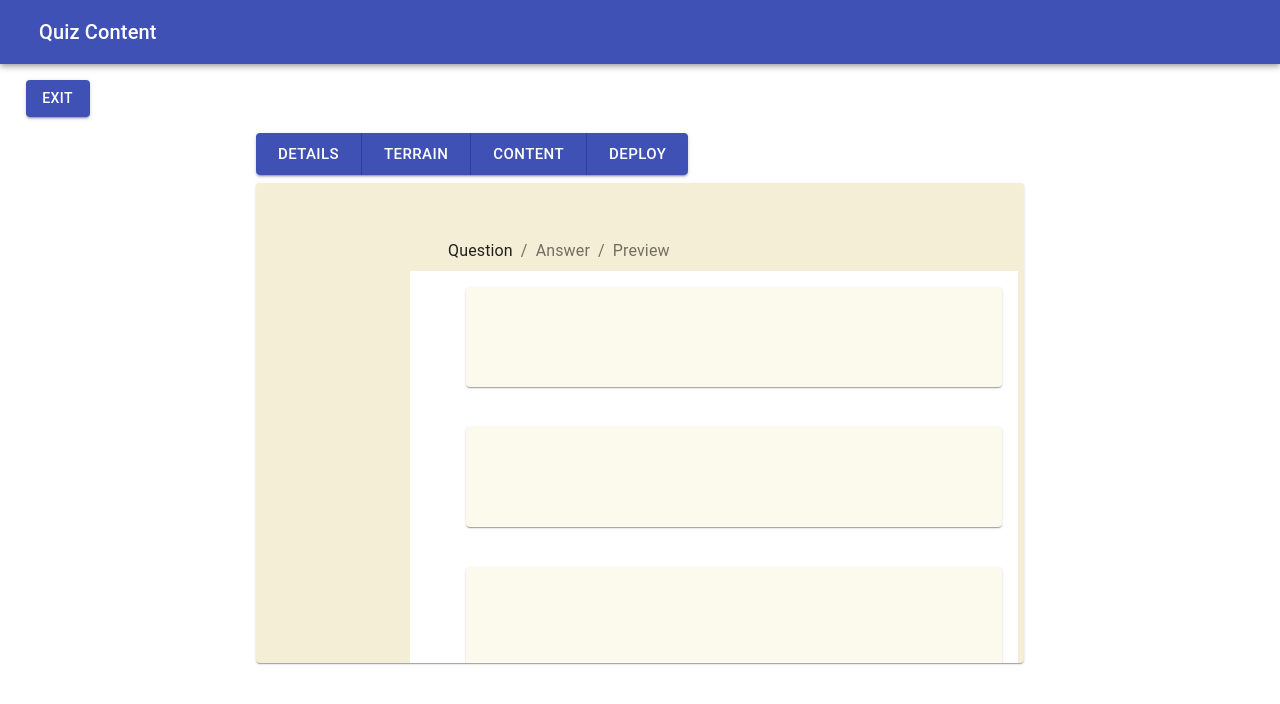
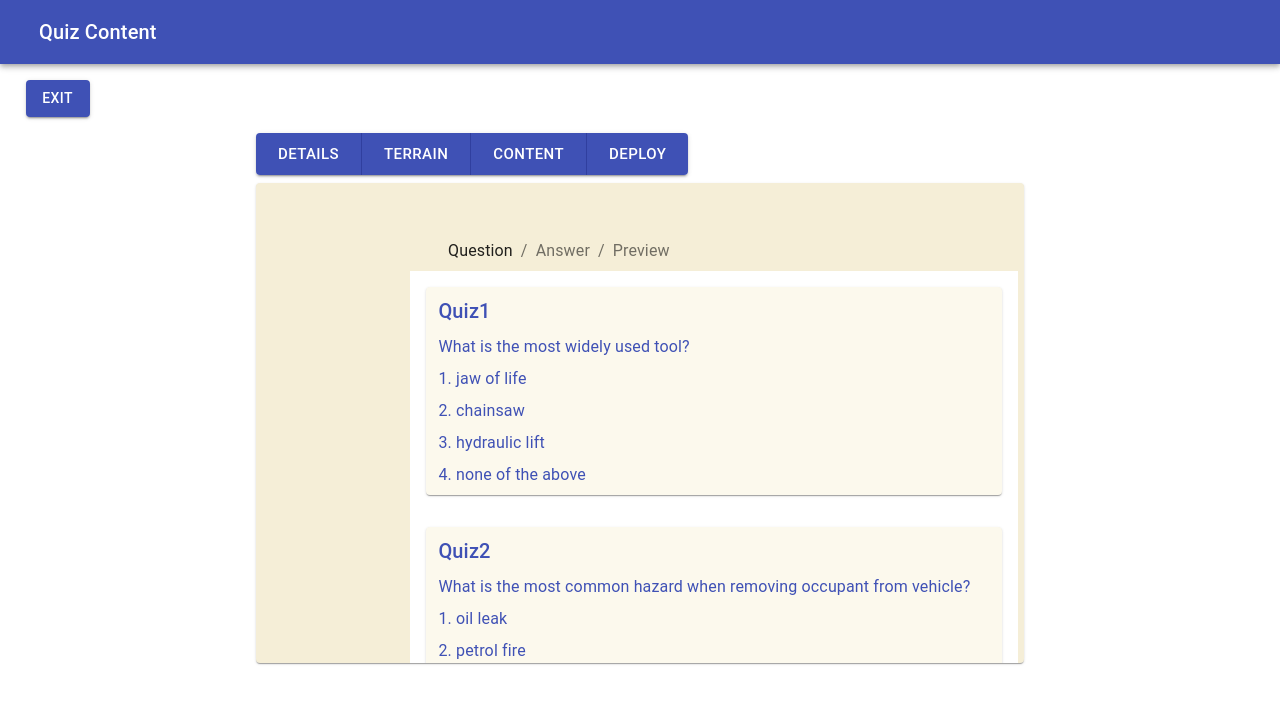
Before and after one commit to stiffy89/BoostScreens, a React (Create React App) app: page / in a window 1280 px wide. Shown: the top 704 px of the page. Built offline with nearby package versions, Linux system fonts and the light colour scheme.

Commit message:
quiz card

```diff
--- a/src/App.js
+++ b/src/App.js
@@ -6,37 +6,41 @@ import Quiz from './Pages/Quiz';
 
 function App ()
 {
-
   const dummyData = [
-
     {
-        name: "quiz1",
+        name: "Quiz1",
         key: 0,
-        question: "what is the most widely used tool?",
-        answer1: "jaw of life",
-        answer2: "chainsaw",
-        answer3: "hydraulic lift",
-        answer4: "none of the above"
+        question: "What is the most widely used tool?",
+        answer: [
+          "jaw of life",
+          "chainsaw",
+          "hydraulic lift",
+          "none of the above"
+        ]
     },
 
     {
-        name: "quiz2",
+        name: "Quiz2",
         key: 1,
-        question: "what is the most common hazard when removing occupant from vehicle?",
-        answer1: "oil leak",
-        answer2: "petrol fire",
-        answer3: "hazardous gases",
-        answer4: "car battery"
+        question: "What is the most common hazard when removing occupant from vehicle?",
+        answer:[
+          "oil leak",
+          "petrol fire",
+          "hazardous gases",
+          "car battery"
+        ]
     },
 
     {
-        name: "quiz3",
+        name: "Quiz3",
         key: 2,
-        question: "where would you place paramedics on site?",
-        answer1: "staging area",
-        answer2: "area of attack",
-        answer3: "nearest roundabout",
-        answer4: "nearest open area"
+        question: "Where would you place paramedics on site?",
+        answer: [
+          "staging area",
+          "area of attack",
+          "nearest roundabout",
+          "nearest open area"
+        ]
     }
   ];
 
--- a/src/Pages/Quiz.js
+++ b/src/Pages/Quiz.js
@@ -3,6 +3,8 @@ import {makeStyles} from "@material-ui/core/styles";
 
 import AppBarComponent from '../ReUsableComponents/AppBar';
 import ButtonComponent from '../ReUsableComponents/Button';
+import QuizCardComponent from '../ReUsableComponents/QuizCard';
+import QuizCreationComponent from'../ReUsableComponents/QuizCardCreation';
 
 import {
     Paper,
@@ -57,21 +59,6 @@ const useStyles = makeStyles ( theme => ({
         marginLeft: '12vw',
         overflow: 'auto',
         maxHeight: "100%",
-    },
-
-    listSection: {
-        backgroundColor: 'inherit',
-        padding: 0,
-    },
-
-    textField: {
-        height: '100px',
-        width: "100%",
-        backgroundColor: "#fcf9ed",
-    },
-
-    li: {
-        paddingBottom: '3vh'
     }
 }));
 
@@ -82,19 +69,14 @@ function Quiz (props)
 
     const classes = useStyles();
 
-    const quizCard = () => {
-        return (
-            <li className = {classes.li}>
-                <ul>
-                    <ListItem>
-                        <Paper className = {classes.textField}>
-
-                        </Paper>
-                    </ListItem>
-                </ul>
-            </li>
-        )
-    }
+    const completedCards = dummyData.map(singleData => {
+             return   <QuizCardComponent
+                        key = {singleData.key}
+                        heading = {singleData.name}
+                        question = {singleData.question}
+                        answer = {singleData.answer}
+                    />
+        });
 
     return (
         <div>
@@ -130,12 +112,10 @@ function Quiz (props)
                     </Link>
                 </Breadcrumbs>
                 <List className = {classes.list}>
+                    {completedCards}
+                    <QuizCreationComponent/>
+                </List>
 
-                        {quizCard()}
-                        {quizCard()}
-                        {quizCard()}
-                        {quizCard()}
-                </List>
             </Paper>
            </div>
 
--- a/src/ReUsableComponents/Button.js
+++ b/src/ReUsableComponents/Button.js
@@ -10,7 +10,6 @@ function ButtonTemplate (props)
 {
     return (
         <Button
-
             variant={props.variant}
             color={props.color}
             component={props.button}>
--- /dev/null
+++ b/src/ReUsableComponents/QuizCard.js
@@ -0,0 +1,73 @@
+import React, {useContext} from 'react';
+import {makeStyles} from '@material-ui/core/styles';
+
+import {
+    ListItem,
+    Paper,
+    Typography
+} from '@material-ui/core';
+
+const useStyles = makeStyles ({
+    root: {
+        paddingBottom: '3vh'
+    },
+
+    cardPaper: {
+        height: 'auto',
+        width: "100%",
+        backgroundColor: "#fcf9ed",
+    },
+
+    heading: {
+        marginTop: "1vh",
+        marginLeft: "1vw",
+        paddingBottom: "1vh"
+    },
+
+    questions: {
+        marginLeft: "1vw",
+        paddingBottom: "1vh"
+    },
+
+    answer: {
+        marginLeft: "1vw",
+        paddingBottom: "1vh"
+    }
+});
+
+const quizAnswers = (answers) => {
+    let answerBlock = null;
+
+    answerBlock = answers.map(answer => {
+        return (
+            <Typography style = {{marginLeft: "1vw", paddingBottom:"1vh"}} color="primary">
+                {answers.indexOf(answer) + 1}. {answer}
+            </Typography>
+        )
+    });
+
+    return answerBlock;
+}
+
+function QuizCard (props)
+{
+    const classes = useStyles ();
+
+    return (
+
+        <ListItem className = {classes.root}>
+            <Paper className = {classes.cardPaper}>
+                <Typography className = {classes.heading} variant="h6" color="primary">
+                    {props.heading}
+                </Typography>
+                <Typography className = {classes.questions} color="primary">
+                    {props.question}
+                </Typography>
+                {quizAnswers(props.answer)}
+            </Paper>
+        </ListItem>
+
+    )
+}
+
+export default QuizCard;
--- /dev/null
+++ b/src/ReUsableComponents/QuizCardCreation.js
@@ -0,0 +1,99 @@
+import React from 'react';
+
+import {
+    Typography,
+    Paper,
+    ListItem,
+    List,
+    InputBase
+} from '@material-ui/core';
+
+import {makeStyles} from '@material-ui/core/styles';
+
+const useStyles = makeStyles({
+    root: {
+        width: "100%",
+        height: "300px",
+        backgroundColor: "#e8e4d5",
+        paddingBottom: "1vh",
+        overflow: "auto"
+    },
+
+    question: {
+
+    },
+
+    answer: {
+
+    },
+
+    li: {
+        alignContent: "center"
+    }
+});
+
+function TextArea() {
+
+    const markupStyle = {
+        listItem: {
+            justifyContent: "center",
+            alignItems: "flex-start",
+            paddingBottom: "2vh"
+        },
+
+        paperItem: {
+            width: "90%",
+            height: "auto",
+            backgroundColor: "#cfcbc0"
+        },
+
+        inputBase: {
+            marginLeft: "2%",
+            marginRight: "2%",
+            marginTop: "2%",
+            marginBottom: "2%",
+            width: "96%"
+        }
+
+
+    };
+
+    return (
+        <ListItem style = {markupStyle.listItem}>
+            <Paper
+                style = {markupStyle.paperItem}
+                component="form"
+            >
+               <InputBase
+                    style = {markupStyle.inputBase}
+                    placeholder = "please enter your question"
+                    multiline = "true"
+                    rowsMax = "4"
+               />
+            </Paper>
+        </ListItem>
+
+    )
+}
+
+function QuizCardCreation ()
+{
+    const classes = useStyles();
+
+    return (
+        <List className = {classes.root}>
+             {TextArea()}
+             {TextArea()}
+             {TextArea()}
+        </List>
+    )
+}
+
+export default QuizCardCreation;
+
+//grey box
+// input field for question
+// input field for answer
+
+/*<InputBase type="text" multiline = "true" rowsMax = "4" style={markupStyle.inputBase}>
+</InputBase>*/
```
